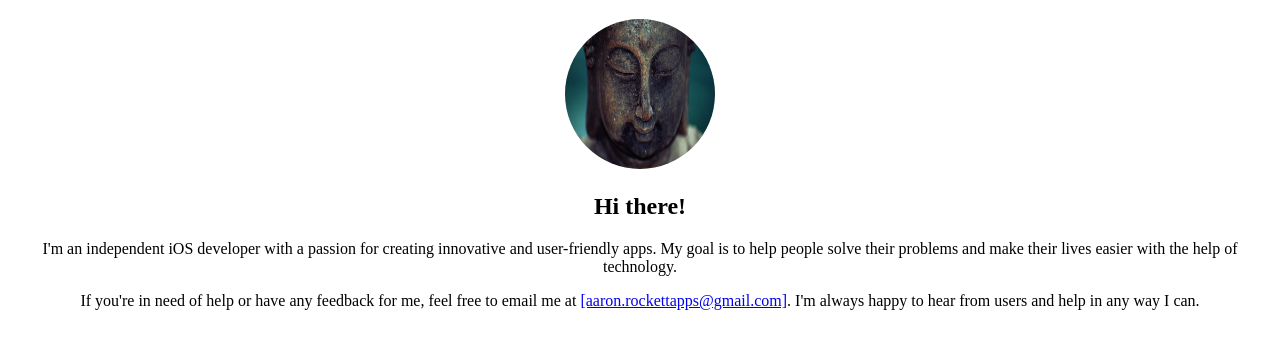
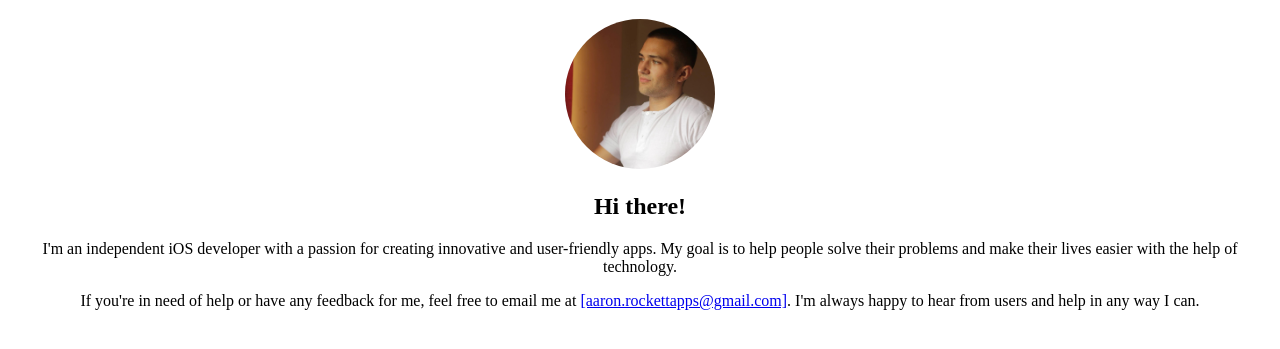
Before and after one commit to RockettApps/RockettApps.github.io, a plain HTML site: page index.html in a window 1280 px wide. Shown: the part 61-410 px from the top of the page. Drawn offline with Linux system fonts and the light colour scheme.

Commit message:
updated image

```diff
--- a/index.html
+++ b/index.html
@@ -3,7 +3,7 @@
 <body>
 <h1>Rockett Apps</h1>
 <div style="text-align:center;">
-  <img src="zen-g3603c6767_640.jpg" alt="Developer's photo" style="border-radius:50%; width:150px; height:150px;">
+  <img src="IMG_3638.jpg" alt="Developer's photo" style="border-radius:50%; width:150px; height:150px;">
   <h2>Hi there!</h2>
   <p>I'm an independent iOS developer with a passion for creating innovative and user-friendly apps. My goal is to help people solve their problems and make their lives easier with the help of technology.</p>
   <p>If you're in need of help or have any feedback for me, feel free to email me at <a href="mailto:aaron.rockettapps@gmail.com">[aaron.rockettapps@gmail.com]</a>. I'm always happy to hear from users and help in any way I can.</p>
```
Also changed, not shown: IMG_3638.JPG (added), zen-g3603c6767_640.jpg (deleted), 1 other file.
